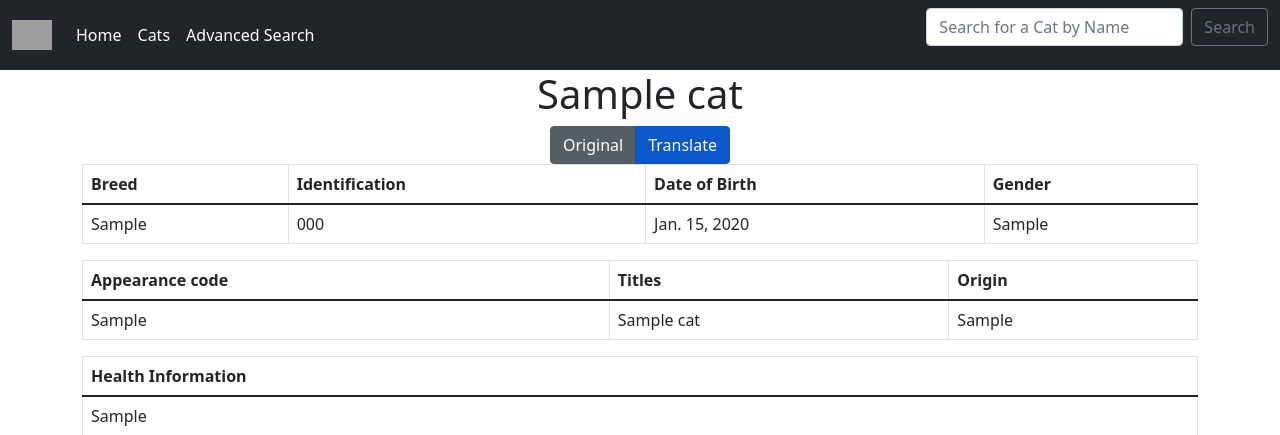
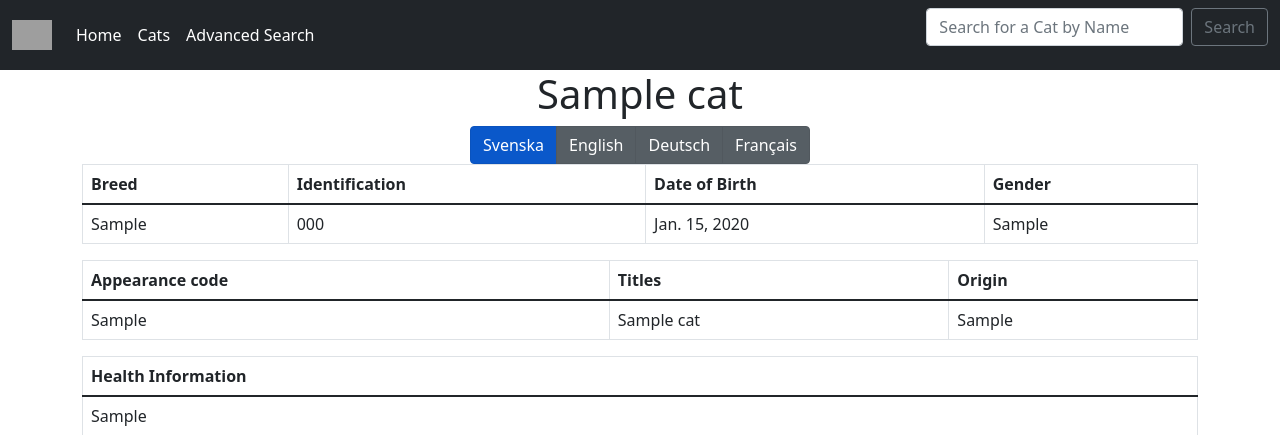
Before and after one commit to xvidaf/catsite, a Django app: template templates/cat.html in a window 1280 px wide. Shown: the top 435 px of the page. Run offline with Django 3.2, Linux system fonts and the light colour scheme; tables that the repository leaves empty hold one stand-in row (values such as "Sample post"); the template is opened without the code that fills it: values that come from a table or form of the project are taken from there, most other values are stand-ins (such as "Sample title", 1, 10 or a date in 2020); grey boxes are pictures that could not be loaded.

Commit message:
Added translation option for French, English and German for the relevant fields. Made the translation of the appearance code more precise by using custom translation.

```diff
--- a/catapp/models.py
+++ b/catapp/models.py
@@ -27,4 +27,13 @@ class AppearanceCodes(models.Model):
     Français = models.CharField(max_length=1000, null=False)
 
     def __str__(self):
+        return self.BREED
+
+class Breeds(models.Model):
+    CODE = models.CharField(max_length=1000, null=False)
+    English = models.CharField(max_length=1000, null=False)
+    Deutsch = models.CharField(max_length=1000, null=False)
+    Français = models.CharField(max_length=1000, null=False)
+
+    def __str__(self):
         return self.CODE
--- a/templates/cat.html
+++ b/templates/cat.html
@@ -86,15 +86,33 @@
 {% block content %}
     <div class="container" style="text-align: center">
     <h1>{{ single_cat }}</h1>
-    {% if translated_gender %}
+    {% if translation == 'EN' %}
         <div class="btn-group" role="group" aria-label="Basic example">
-        <a href="?translate=No" class="btn btn-secondary btn-md active" role="button" aria-pressed="true">Original</a>
-            <a href=?translate=Yes" class="btn btn-primary btn-md active" role="button" aria-pressed="true">Translate</a>
+            <a href=?translate=No" class="btn btn-secondary btn-md active" role="button" aria-pressed="true">Svenska</a>
+            <a href="?translate=EN" class="btn btn-primary btn-md active" role="button" aria-pressed="true">English</a>
+            <a href="?translate=GR" class="btn btn-secondary btn-md active" role="button" aria-pressed="true">Deutsch</a>
+            <a href="?translate=FR" class="btn btn-secondary btn-md active" role="button" aria-pressed="true">Français</a>
+        </div>
+    {% elif translation == 'GR' %}
+    <div class="btn-group" role="group" aria-label="Basic example">
+        <a href=?translate=No" class="btn btn-secondary btn-md active" role="button" aria-pressed="true">Svenska</a>
+        <a href="?translate=EN" class="btn btn-secondary btn-md active" role="button" aria-pressed="true">English</a>
+        <a href="?translate=GR" class="btn btn-primary btn-md active" role="button" aria-pressed="true">Deutsch</a>
+        <a href="?translate=FR" class="btn btn-secondary btn-md active" role="button" aria-pressed="true">Français</a>
+    </div>
+    {% elif translation == 'FR' %}
+    <div class="btn-group" role="group" aria-label="Basic example">
+        <a href=?translate=No" class="btn btn-secondary btn-md active" role="button" aria-pressed="true">Svenska</a>
+        <a href="?translate=EN" class="btn btn-secondary btn-md active" role="button" aria-pressed="true">English</a>
+        <a href="?translate=GR" class="btn btn-secondary btn-md active" role="button" aria-pressed="true">Deutsch</a>
+        <a href="?translate=FR" class="btn btn-primary btn-md active" role="button" aria-pressed="true">Français</a>
     </div>
     {% else %}
     <div class="btn-group" role="group" aria-label="Basic example">
-        <a href=?translate=No" class="btn btn-primary btn-md active" role="button" aria-pressed="true">Original</a>
-        <a href="?translate=Yes" class="btn btn-secondary btn-md active" role="button" aria-pressed="true">Translate</a>
+        <a href=?translate=No" class="btn btn-primary btn-md active" role="button" aria-pressed="true">Svenska</a>
+        <a href="?translate=EN" class="btn btn-secondary btn-md active" role="button" aria-pressed="true">English</a>
+        <a href="?translate=GR" class="btn btn-secondary btn-md active" role="button" aria-pressed="true">Deutsch</a>
+        <a href="?translate=FR" class="btn btn-secondary btn-md active" role="button" aria-pressed="true">Français</a>
     </div>
     {% endif %}
     <table class="table table-bordered">
```
Also changed, not shown: catapp/admin.py (+11 -3 lines), catapp/views.py (+29 -17 lines).
